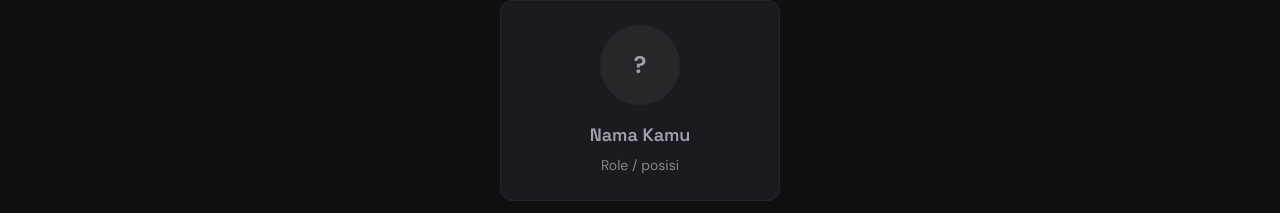
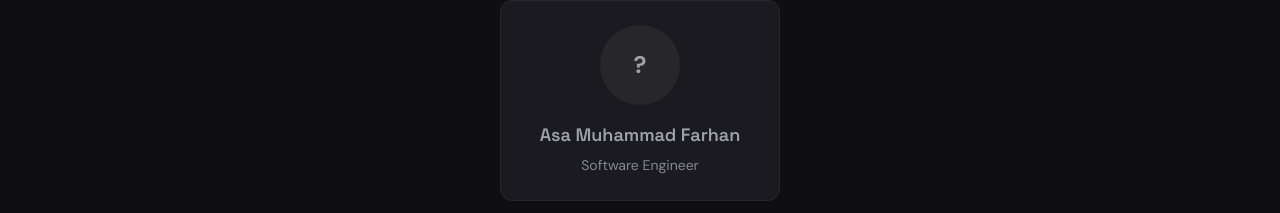
Before and after one commit to AsaMuhammadFarhan/baru, a plain HTML site: page index.html in a window 1280 px wide. Shown: the part 739-952 px from the top of the page. Drawn offline with Linux system fonts and the light colour scheme.

Commit message:
Update index.html

```diff
--- a/index.html
+++ b/index.html
@@ -38,8 +38,8 @@
       <div class="team-grid">
         <div class="team-card placeholder">
           <div class="team-card-avatar">?</div>
-          <h3>Nama Kamu</h3>
-          <p class="role">Role / posisi</p>
+          <h3>Asa Muhammad Farhan</h3>
+          <p class="role">Software Engineer</p>
         </div>
         <!-- Bisa copy kode di atas dan ganti dengan nama masing-masing -->
         <!-- <div class="team-card placeholder">
```
